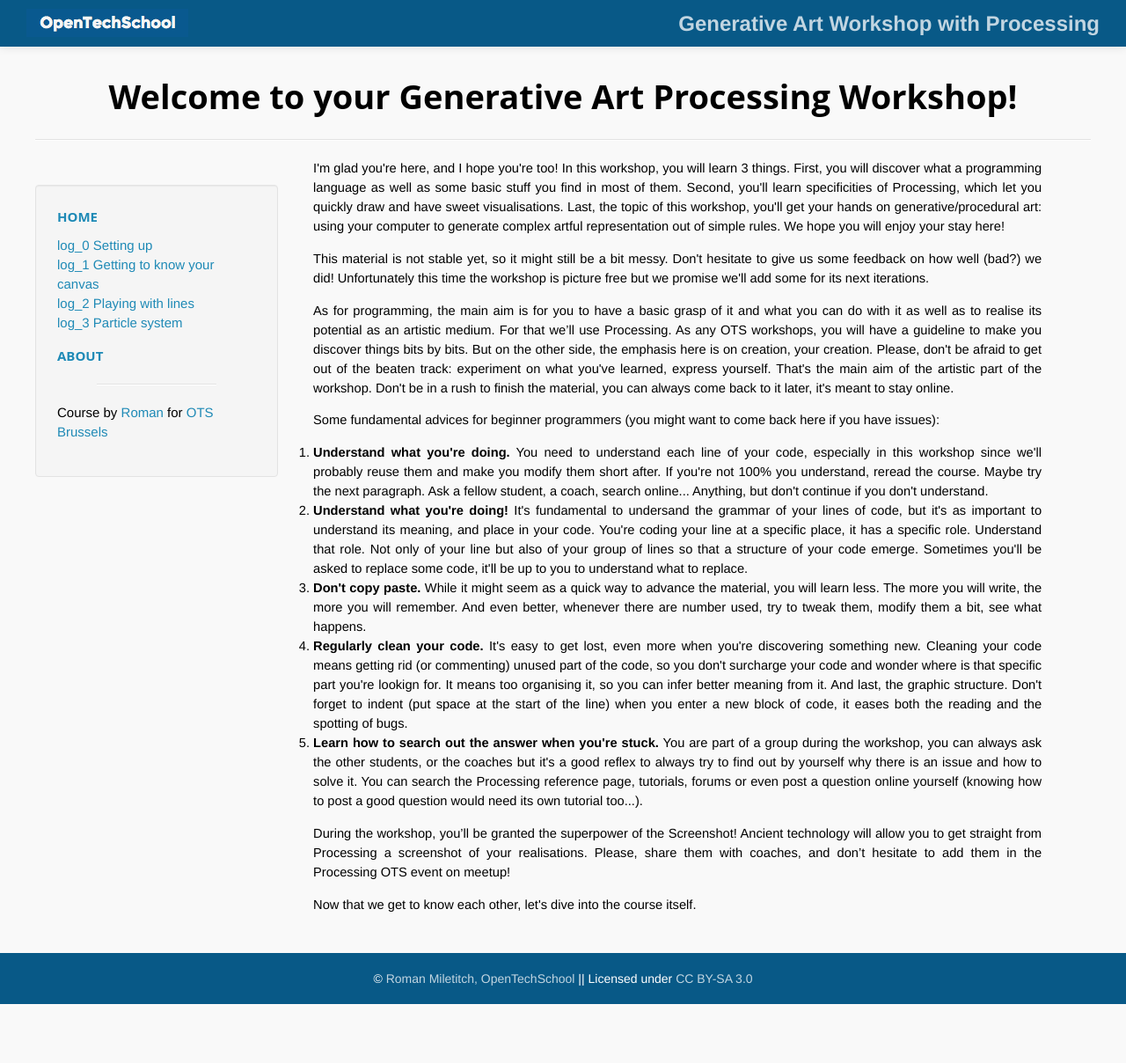
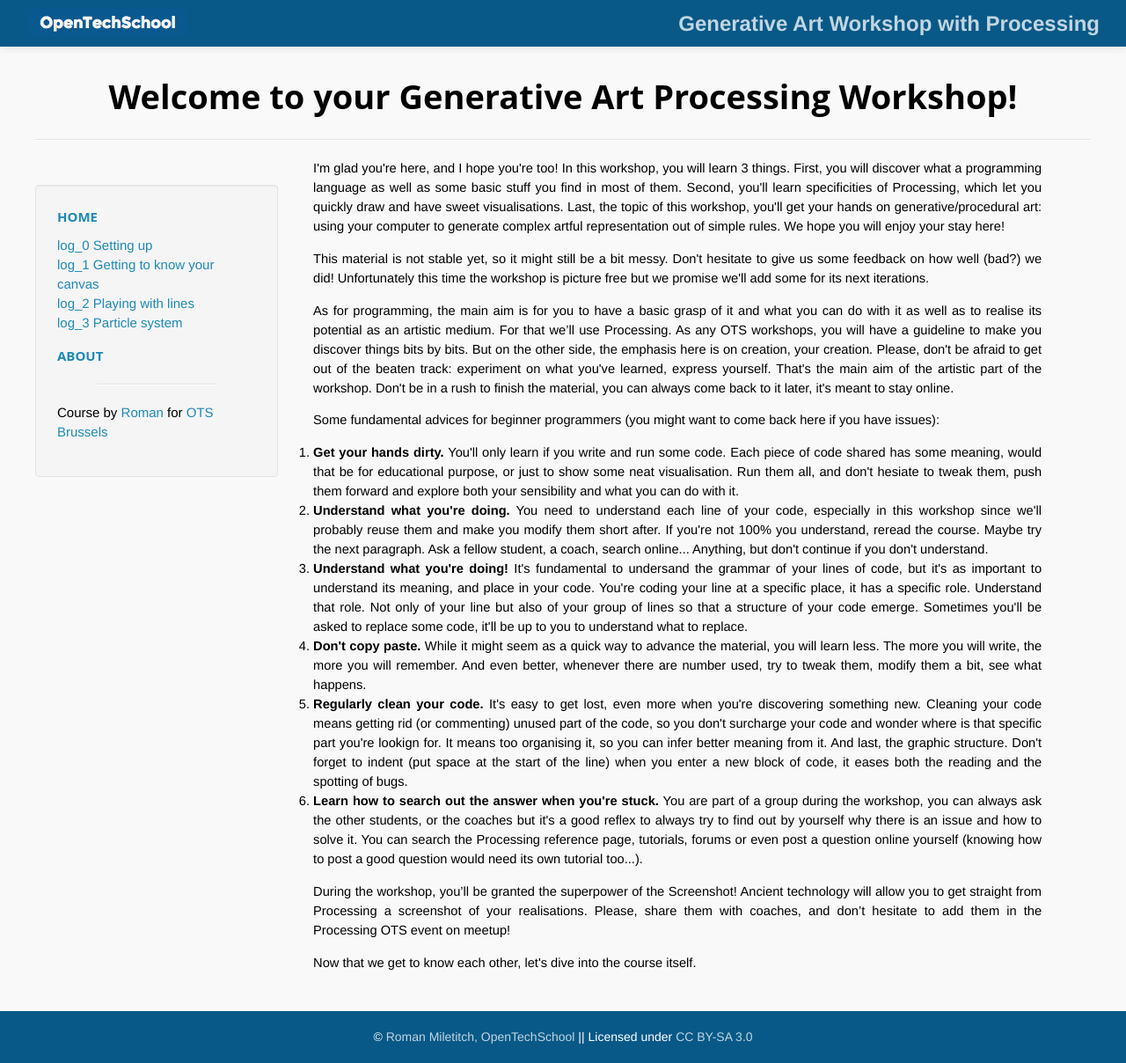
Before and after one commit to OpenTechSchool-Brussels/generative-art-with-processing, a Jekyll site: the page built from index.html, in a window 1280 px wide. Shown: the whole page at 88% size. Built offline with Jekyll 4.4.1, drawn with Linux system fonts in a browser that asks for light colours; Markdown is read by kramdown in place of the engine named in the settings; before the commit the page ends 1141 px from its top, so only the background shows below that.

Commit message:
Update index.html

```diff
--- a/index.html
+++ b/index.html
@@ -11,6 +11,7 @@
 
 <p>Some fundamental advices for beginner programmers (you might want to come back here if you have issues):
 <ol>
+<li><b>Get your hands dirty.</b> You'll only learn if you write and run some code. Each piece of code shared has some meaning, would that be for educational purpose, or just to show some neat visualisation. Run them all, and don't hesiate to tweak them, push them forward and explore both your sensibility and what you can do with it.</li>
 <li><b>Understand what you're doing.</b> You need to understand each line of your code, especially in this workshop since we'll probably reuse them and make you modify them short after. If you're not 100% you understand, reread the course. Maybe try the next paragraph. Ask a fellow student, a coach, search online... Anything, but don't continue if you don't understand.</li>
 <li><b>Understand what you're doing!</b> It's fundamental to undersand the grammar of your lines of code, but it's as important to understand its meaning, and place in your code. You're coding your line at a specific place, it has a specific role. Understand that role. Not only of your line but also of your group of lines so that a structure of your code emerge. Sometimes you'll be asked to replace some code, it'll be up to you to understand what to replace.</li>
 <li><b>Don't copy paste.</b> While it might seem as a quick way to advance the material, you will learn less. The more you will write, the more you will remember. And even better, whenever there are number used, try to tweak them, modify them a bit, see what happens.</li>
```
